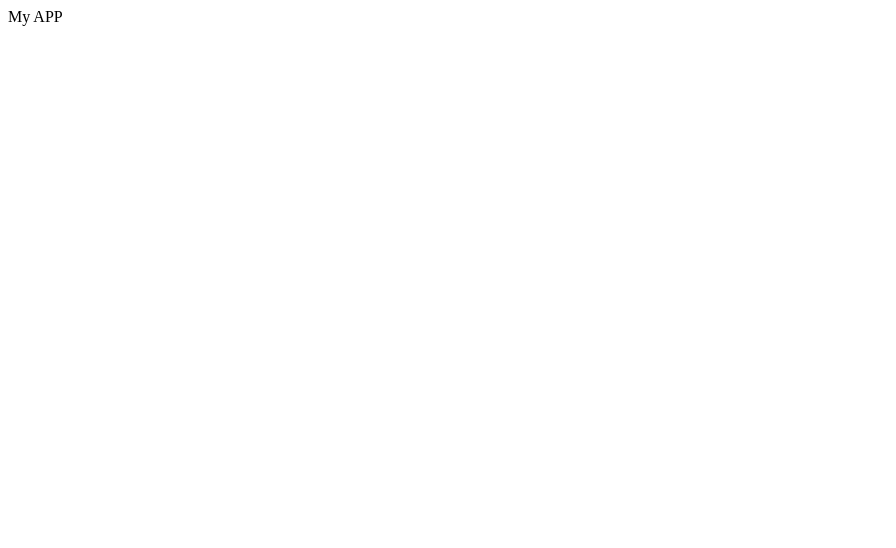
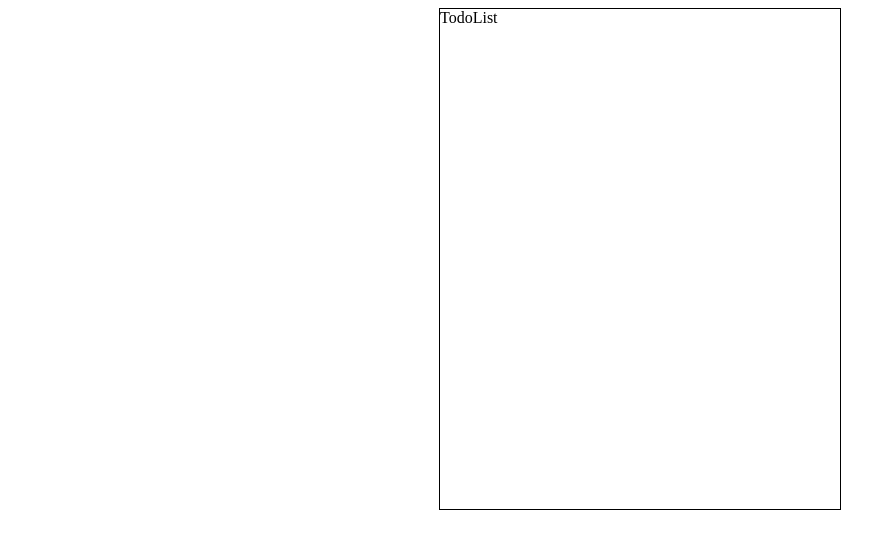
Before and after one commit to billy0402/react-todo-list, a React app: page / in a window 1280 px wide. Shown: the top 548 px of the page, without its empty margins (0-896 px from the left). Built offline with nearby package versions, Linux system fonts and the light colour scheme; the HTML template or start-up script is replaced by a standard one.

Commit message:
feat(TodoList): layout setup

```diff
--- a/src/index.tsx
+++ b/src/index.tsx
@@ -1,4 +1,6 @@
 import React from 'react';
 import ReactDOM from 'react-dom';
 
-ReactDOM.render(<div>My APP</div>, document.getElementById('root'));
+import TodoList from './views/TodoList';
+
+ReactDOM.render(<TodoList />, document.getElementById('root'));
--- a/src/views/TodoList/TodoList.tsx
+++ b/src/views/TodoList/TodoList.tsx
@@ -1,7 +1,13 @@
 import React from 'react';
 
+import styles from './index.scss';
+
 const TodoList = () => {
-  return <div>TodoList</div>;
+  return (
+    <div className={styles.layout}>
+      <div className={styles.todoListWrapper}>TodoList</div>
+    </div>
+  );
 };
 
 export default TodoList;
--- /dev/null
+++ b/src/views/TodoList/index.scss
@@ -0,0 +1,15 @@
+.layout {
+  display: flex;
+  align-items: center;
+  justify-content: center;
+  width: 100%;
+  height: 100%;
+}
+
+.todoListWrapper {
+  display: flex;
+  flex-direction: column;
+  width: 400px;
+  height: 500px;
+  border: 1px solid #000000;
+}
--- /dev/null
+++ b/src/views/TodoList/index.scss.d.ts
@@ -0,0 +1,2 @@
+export const layout: string;
+export const todoListWrapper: string;
```
